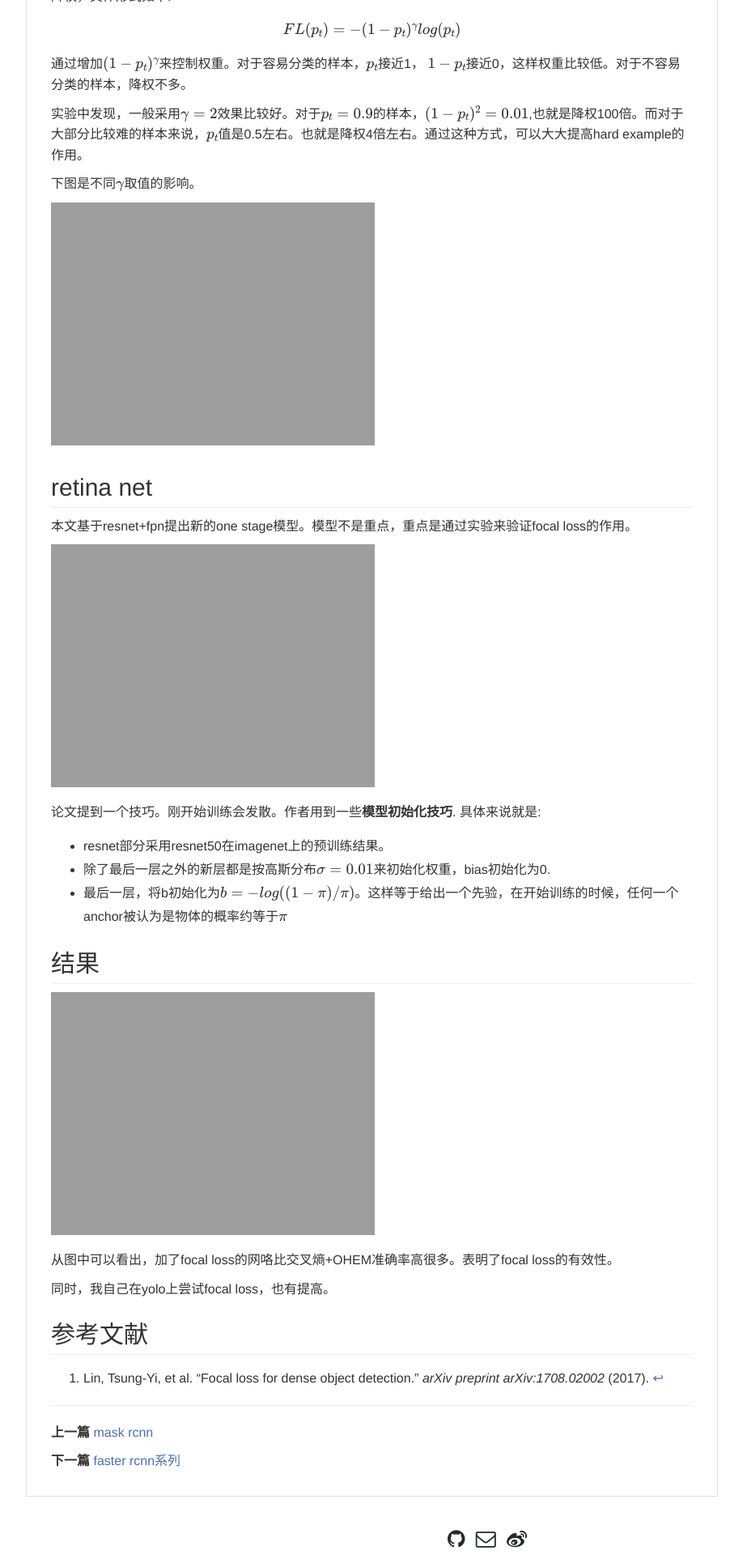
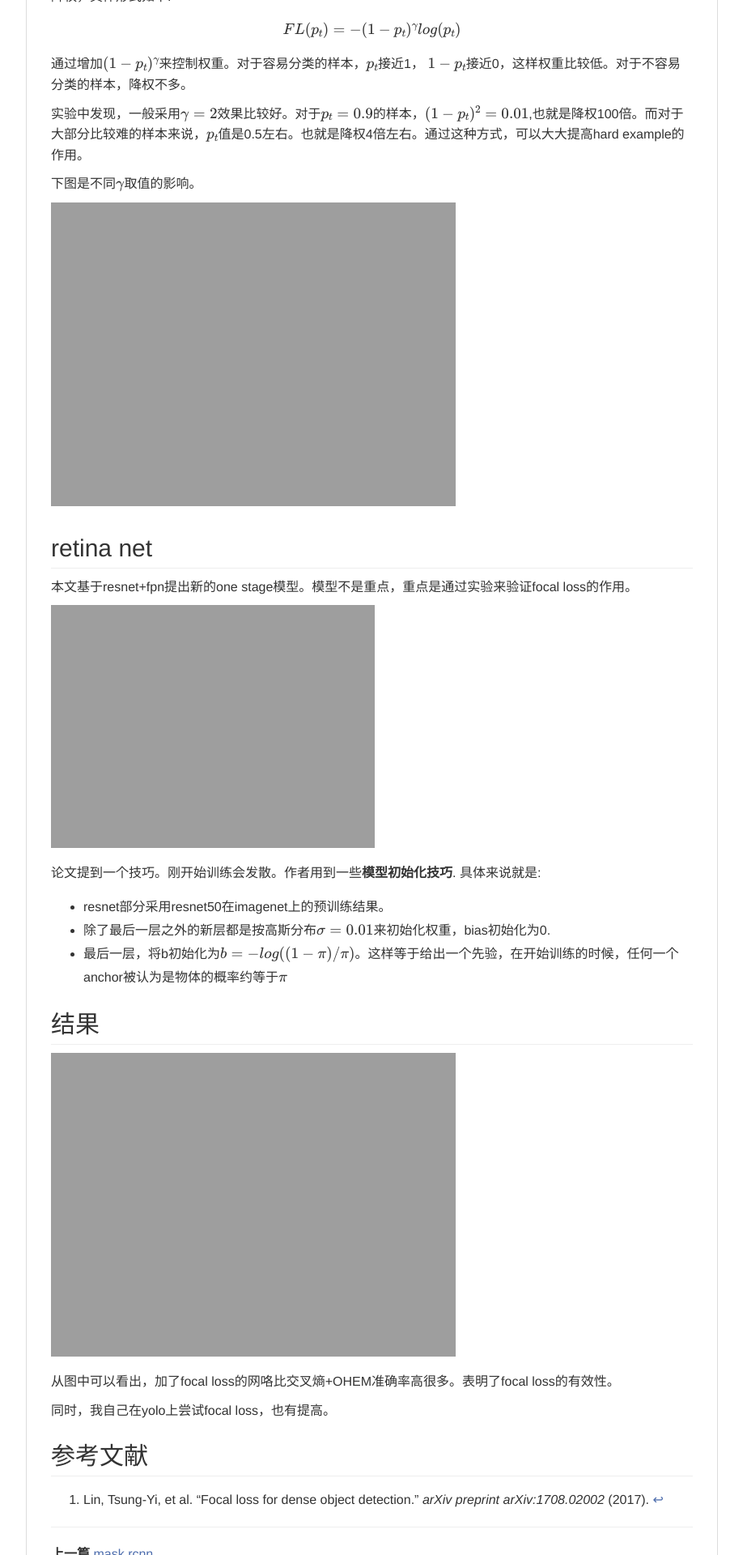
Before and after one commit to vsooda/vsooda.github.io, a Jekyll site: the page built from _posts/2018-02-20-focal-loss.markdown, in a window 1280 px wide. Shown: the part 1567-3487 px from the top of the page at 81% size, without its empty margins (38-956 px from the left). Built offline with Jekyll 4.4.1, drawn with Linux system fonts in a browser that asks for light colours; formulas are drawn with MathJax 3.

Commit message:
fix image size

```diff
--- a/_posts/2018-02-20-focal-loss.markdown
+++ b/_posts/2018-02-20-focal-loss.markdown
@@ -81,10 +81,7 @@ $$FL(p_t)=-(1-p_t)^\gamma log(p_t)$$
 
 下图是不同$\gamma$取值的影响。
 
-
-
-
-![](http://vsooda.github.io/assets/focal_loss/focal.png)
+<img src="http://vsooda.github.io/assets/focal_loss/focal.png" style="width:500px">
 
 
 
@@ -106,7 +103,7 @@ $$FL(p_t)=-(1-p_t)^\gamma log(p_t)$$
 
 ## 结果
 
-![](http://vsooda.github.io/assets/focal_loss/ce_focal.png)
+<img src="http://vsooda.github.io/assets/focal_loss/ce_focal.png" style="width:500px">
 
 从图中可以看出，加了focal loss的网咯比交叉熵+OHEM准确率高很多。表明了focal loss的有效性。
 
```
